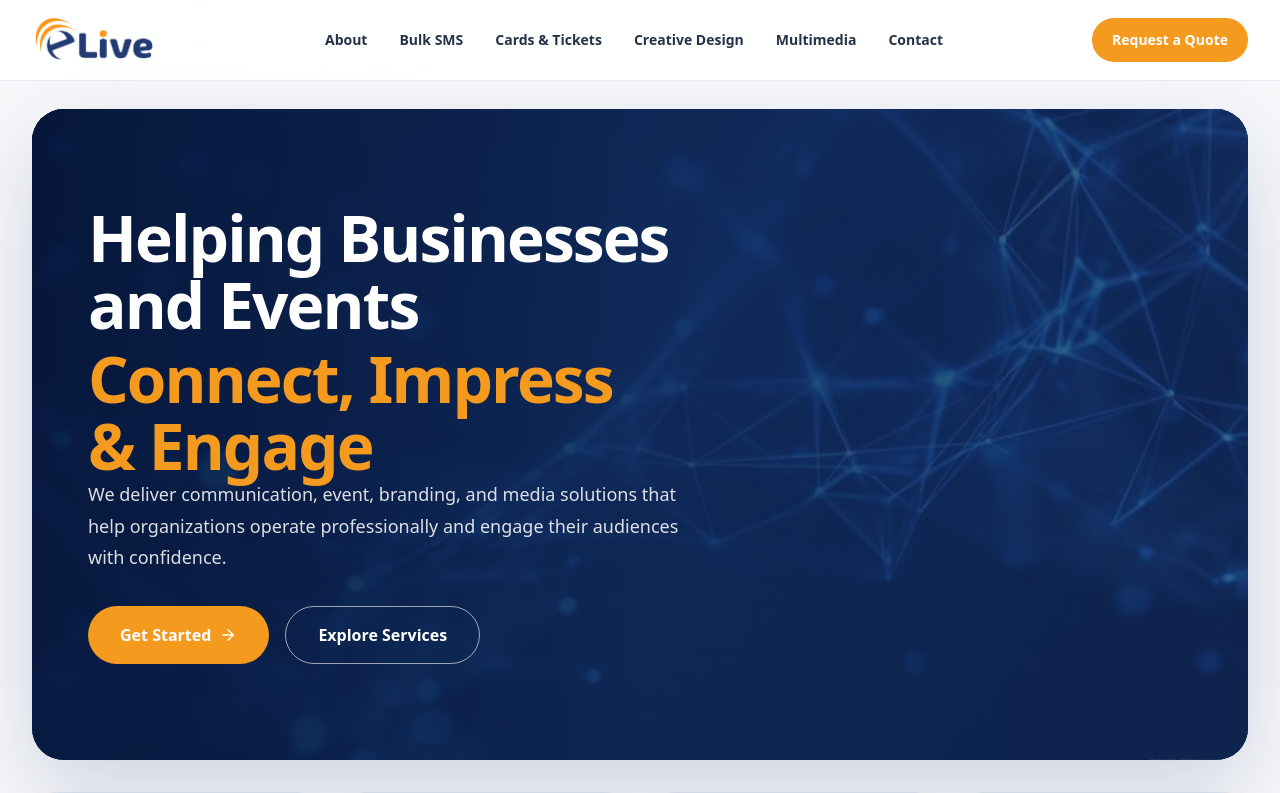
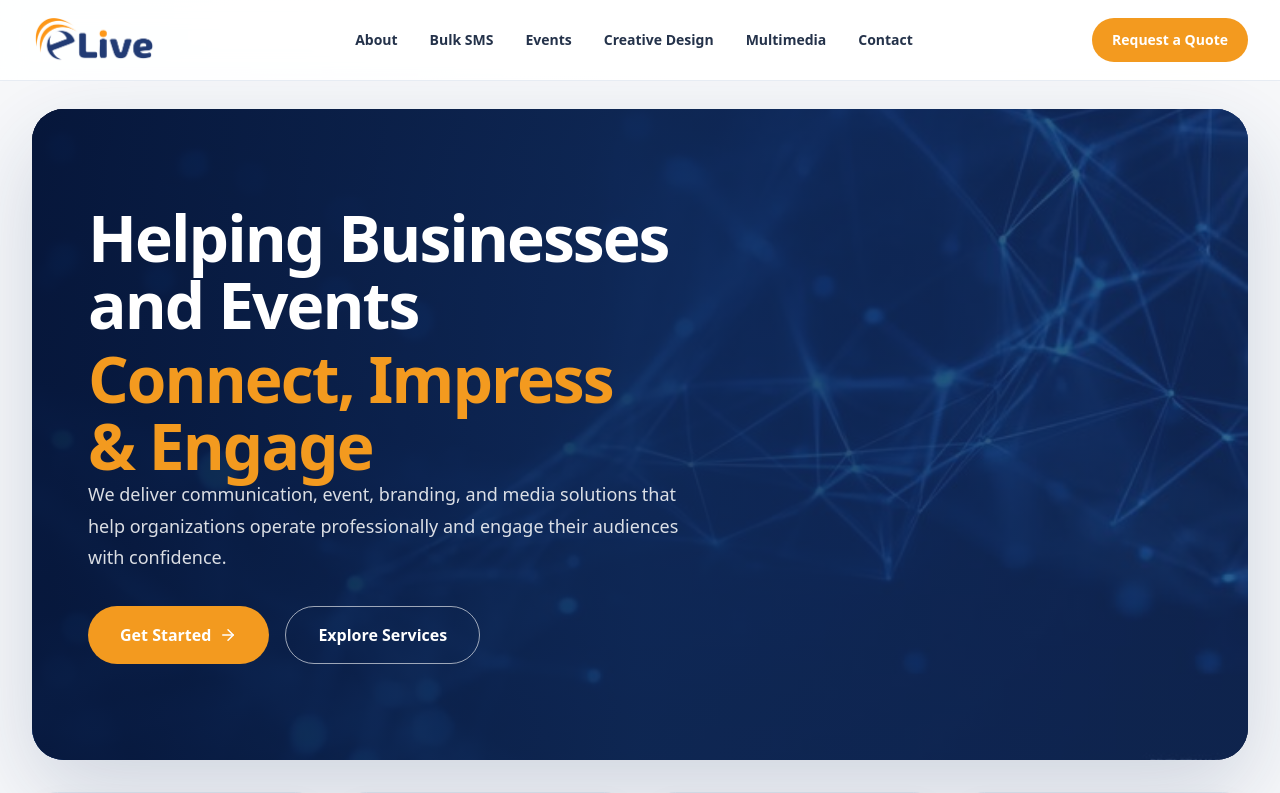
Before and after one commit to kite255/elive-website, a Next.js app: page / in a window 1280 px wide. Shown: the top 793 px of the page. Built offline with nearby package versions, Linux system fonts and the light colour scheme.

Commit message:
feat: rename cards and tickets navigation to events

```diff
--- a/components/header.tsx
+++ b/components/header.tsx
@@ -9,7 +9,7 @@ import { Menu, X } from "lucide-react";
 const navLinks = [
   { href: "/about", label: "About" },
   { href: "/bulksms", label: "Bulk SMS" },
-  { href: "/cards-tickets", label: "Cards & Tickets" },
+  { href: "/cards-tickets", label: "Events" },
   { href: "/creative-design", label: "Creative Design" },
    { href: "/multimedia", label: "Multimedia" },
   { href: "/contact", label: "Contact" },
```
